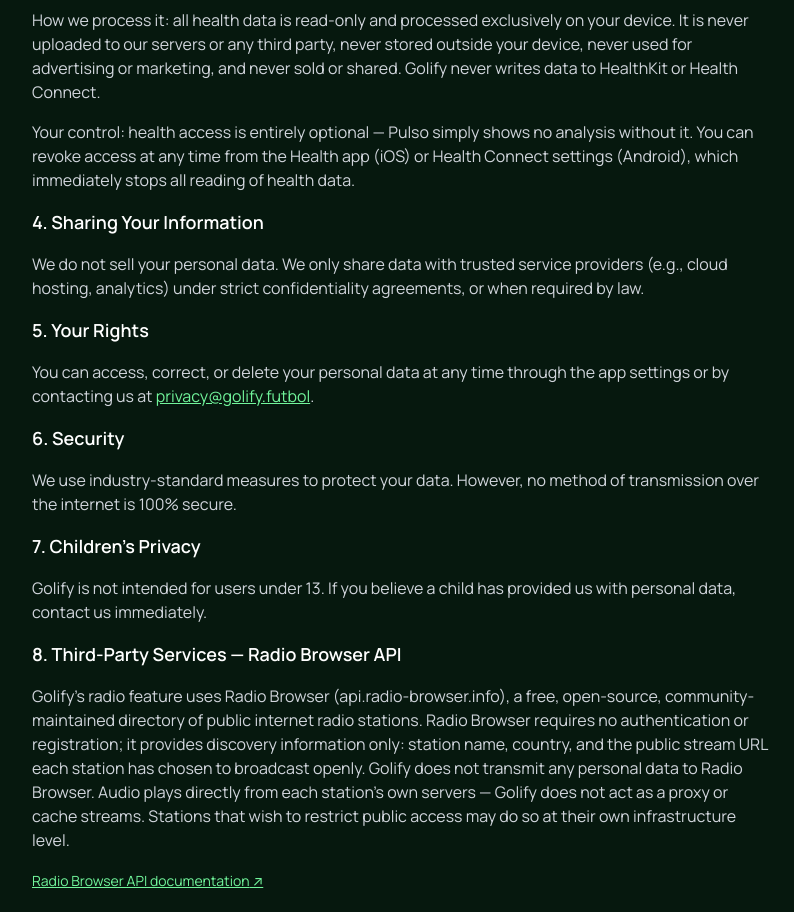
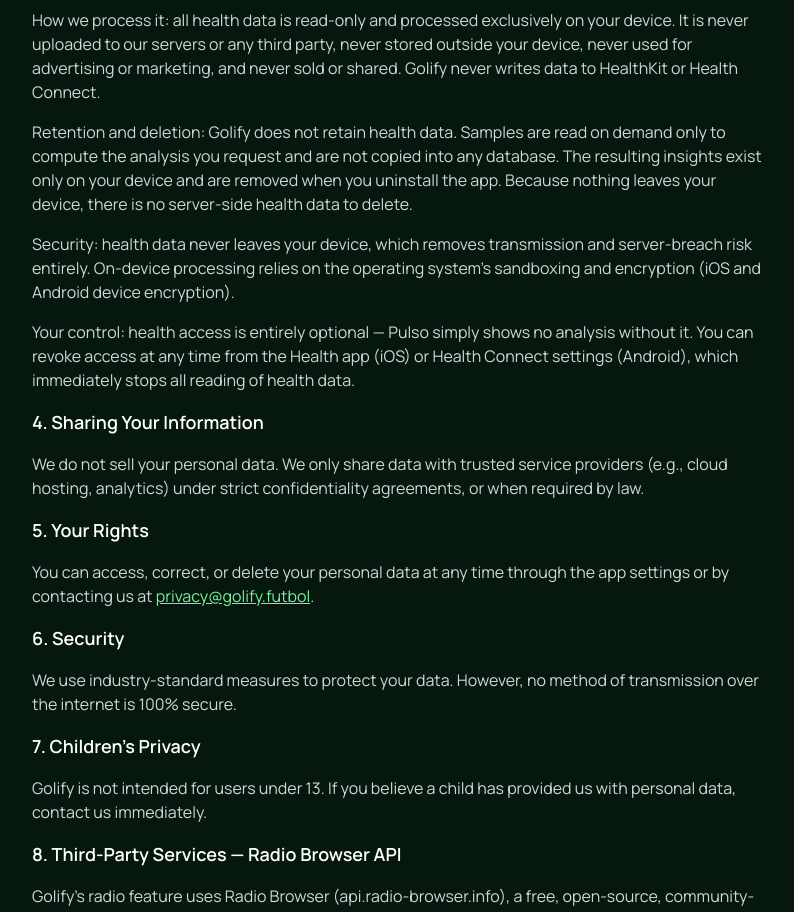
Before and after one commit to hernancasillas/golify-web, a Next.js app: page /en/privacy in a window 1280 px wide. Shown: the part 1080-1992 px from the top of the page, without its empty margins (240-1034 px from the left). Built offline with nearby package versions, Linux system fonts and the light colour scheme.

Commit message:
Healthkit privacy client

```diff
--- a/src/app/[locale]/privacy/PrivacyClient.tsx
+++ b/src/app/[locale]/privacy/PrivacyClient.tsx
@@ -48,6 +48,8 @@ export default function PrivacyClient() {
               <li>{t('privacy.privacyPolicy.healthData.sleep')}</li>
             </ul>
             <p>{t('privacy.privacyPolicy.healthData.processing')}</p>
+            <p>{t('privacy.privacyPolicy.healthData.retention')}</p>
+            <p>{t('privacy.privacyPolicy.healthData.security')}</p>
             <p>{t('privacy.privacyPolicy.healthData.revoke')}</p>
 
             <h3 className="text-lg font-semibold text-gray-900 dark:text-white">{t('privacy.privacyPolicy.sharing.title')}</h3>
--- a/src/messages/en.json
+++ b/src/messages/en.json
@@ -125,6 +125,8 @@
         "restingHeartRate": "Resting heart rate: your personal baseline, used to normalize effort and stress scores so results are personalized rather than absolute BPM.",
         "sleep": "Sleep: duration of the night following a match compared against your 7-night average, used to show a recovery insight.",
         "processing": "How we process it: all health data is read-only and processed exclusively on your device. It is never uploaded to our servers or any third party, never stored outside your device, never used for advertising or marketing, and never sold or shared. Golify never writes data to HealthKit or Health Connect.",
+        "retention": "Retention and deletion: Golify does not retain health data. Samples are read on demand only to compute the analysis you request and are not copied into any database. The resulting insights exist only on your device and are removed when you uninstall the app. Because nothing leaves your device, there is no server-side health data to delete.",
+        "security": "Security: health data never leaves your device, which removes transmission and server-breach risk entirely. On-device processing relies on the operating system's sandboxing and encryption (iOS and Android device encryption).",
         "revoke": "Your control: health access is entirely optional — Pulso simply shows no analysis without it. You can revoke access at any time from the Health app (iOS) or Health Connect settings (Android), which immediately stops all reading of health data."
       },
       "sharing": {
--- a/src/messages/es.json
+++ b/src/messages/es.json
@@ -125,6 +125,8 @@
         "restingHeartRate": "Frecuencia cardiaca en reposo: tu línea base personal, usada para normalizar los puntajes de esfuerzo y estrés, de modo que los resultados sean personalizados y no BPM absolutos.",
         "sleep": "Sueño: duración de la noche posterior a un partido comparada con tu promedio de 7 noches, usada para mostrar un análisis de recuperación.",
         "processing": "Cómo los procesamos: todos los datos de salud son de solo lectura y se procesan exclusivamente en tu dispositivo. Nunca se suben a nuestros servidores ni a terceros, nunca se almacenan fuera de tu dispositivo, nunca se usan para publicidad o marketing, y nunca se venden ni se comparten. Golify nunca escribe datos en HealthKit ni en Health Connect.",
+        "retention": "Retención y eliminación: Golify no retiene datos de salud. Las muestras se leen bajo demanda únicamente para calcular el análisis que solicitas y no se copian a ninguna base de datos. Los resultados existen solo en tu dispositivo y se eliminan al desinstalar la app. Como nada sale de tu dispositivo, no existen datos de salud en servidores que haya que eliminar.",
+        "security": "Seguridad: los datos de salud nunca salen de tu dispositivo, lo que elimina por completo el riesgo de transmisión y de brechas en servidores. El procesamiento on-device se apoya en el sandboxing y cifrado del sistema operativo (cifrado de dispositivo de iOS y Android).",
         "revoke": "Tu control: el acceso a salud es totalmente opcional — sin él, Pulso simplemente no muestra análisis. Puedes revocar el acceso en cualquier momento desde la app Salud (iOS) o la configuración de Health Connect (Android), lo que detiene de inmediato toda lectura de datos de salud."
       },
       "sharing": {
```
